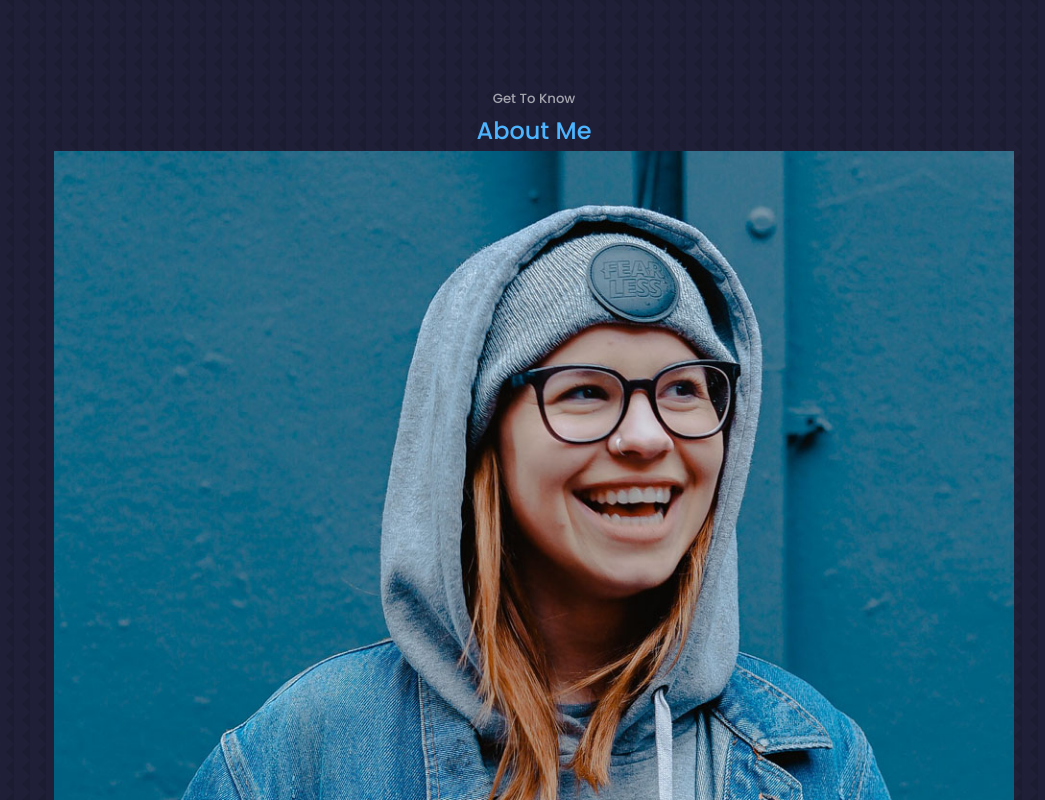
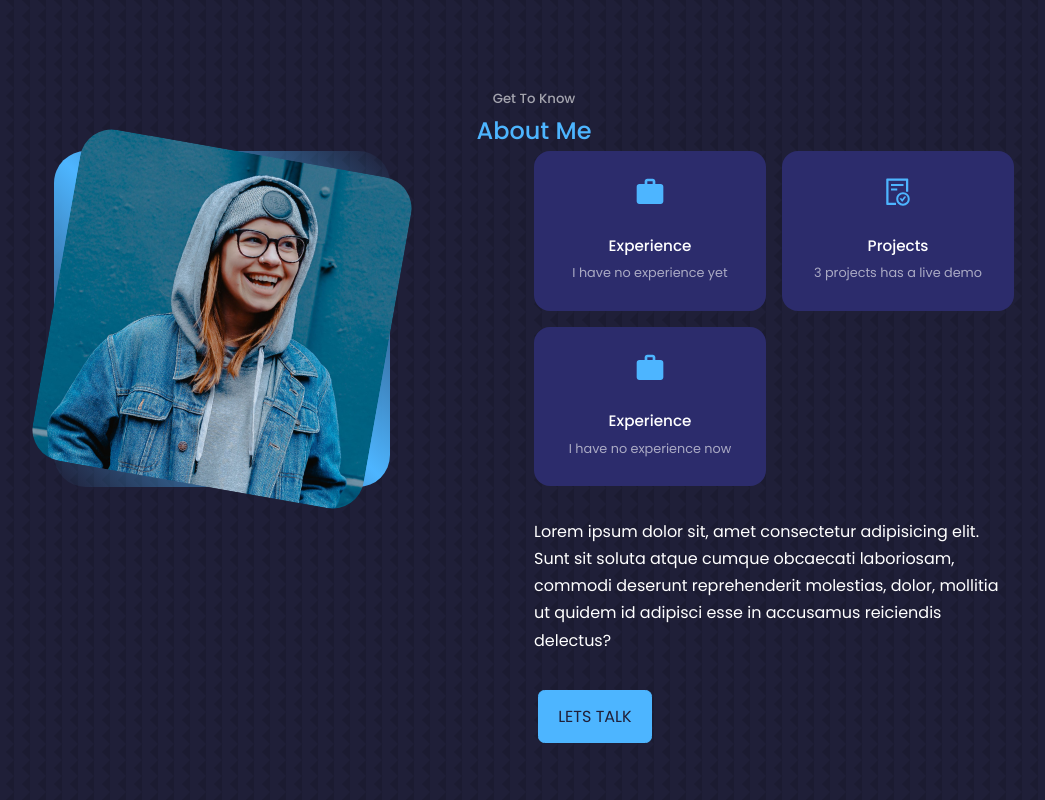
Before and after one commit to AkinGurler/PersonalPortfolio, a React (Create React App) app: page / in a window 1280 px wide. Shown: the part 840-1640 px from the top of the page, without its empty margins (106-1151 px from the left). Built offline with nearby package versions, Linux system fonts and the light colour scheme.

Commit message:
about styling finished

```diff
--- a/src/components/about/about.css
+++ b/src/components/about/about.css
@@ -0,0 +1,67 @@
+.about__container {
+    display: grid;
+    grid-template-columns: 35% 50%;
+    /* img and content */
+    gap: 15%;
+}
+
+.about__image {
+
+    width: 100%;
+    aspect-ratio: 1/1;
+    /* height is going to match width */
+    border-radius: 2rem;
+    background: linear-gradient(45deg,
+            transparent,
+            var(--color-primary),
+            transparent);
+    display: grid;
+    place-items: center;
+}
+
+.about__image-me {
+    border-radius: 2rem;
+    overflow: hidden ;
+    transform: rotate(10deg);
+    transition:var(--transition) ;/* --transition: all 400ms ease ; */
+}
+.about__image-me:hover{
+    transform: rotate(0);
+}
+
+.about__content__cards{
+    display: grid;
+    grid-template-columns: repeat(2,1fr);
+    gap: 1rem;
+}
+
+.about__card{
+    background:var(--color-bg-variant) ;
+    border: 1px solid transparent;
+    border-radius:1rem;
+    padding: 1.5rem;
+    text-align: center;
+    transition: var(--transition);
+}
+.about__card:hover{
+    background: transparent;
+    border-color: var(--color-primary-variant);
+    cursor: default;
+}
+.about__card__icon{
+    color: var(--color-primary);
+    font-size:2rem;
+    margin-bottom: 1rem;
+}
+
+.about__card h5{
+    font-size: 0.95rem;
+}
+
+.about__card small{
+    font-size: 0.8rem;
+    color:var(--color-light)
+}
+.about__content p{
+    margin: 2rem 0 2rem;
+}
```
